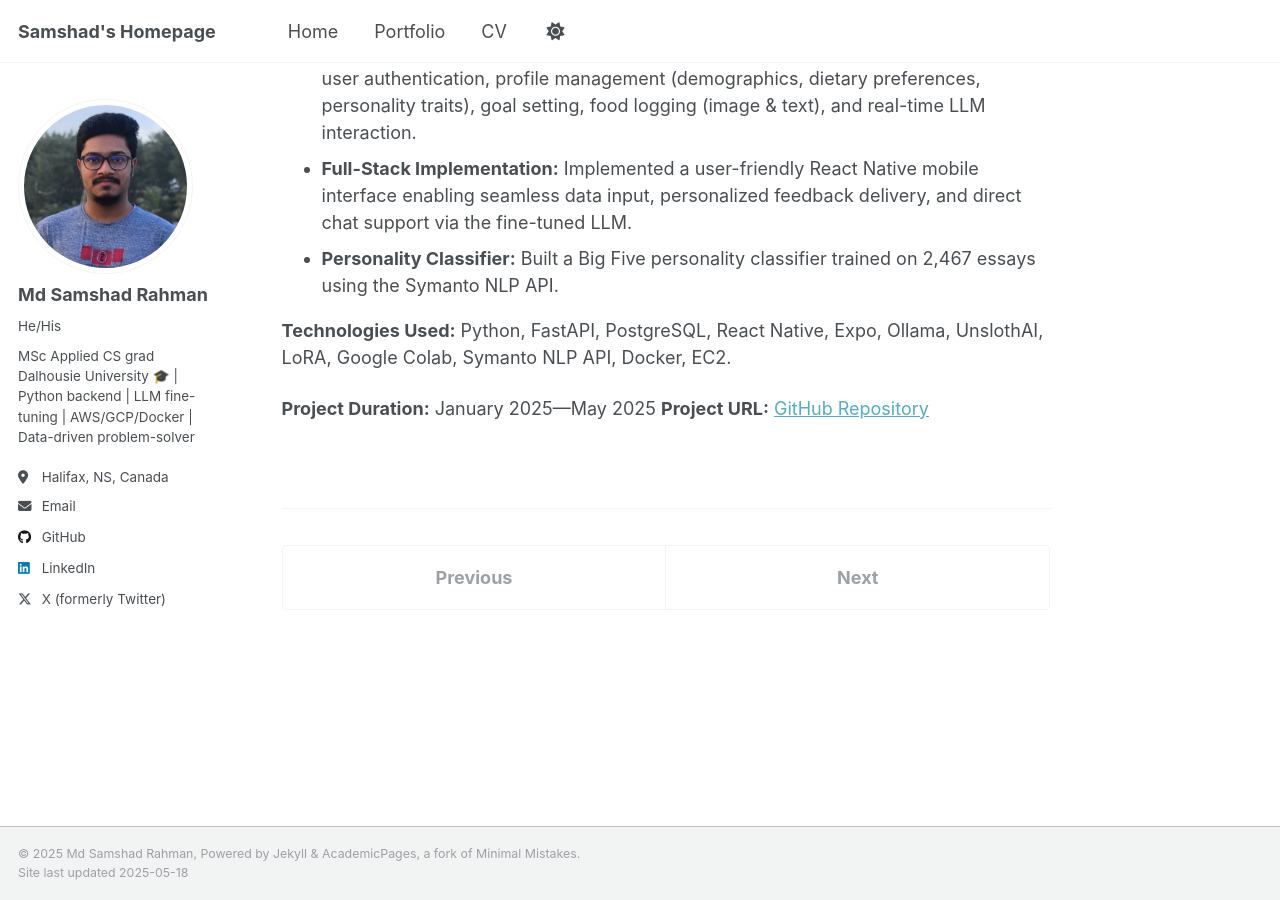
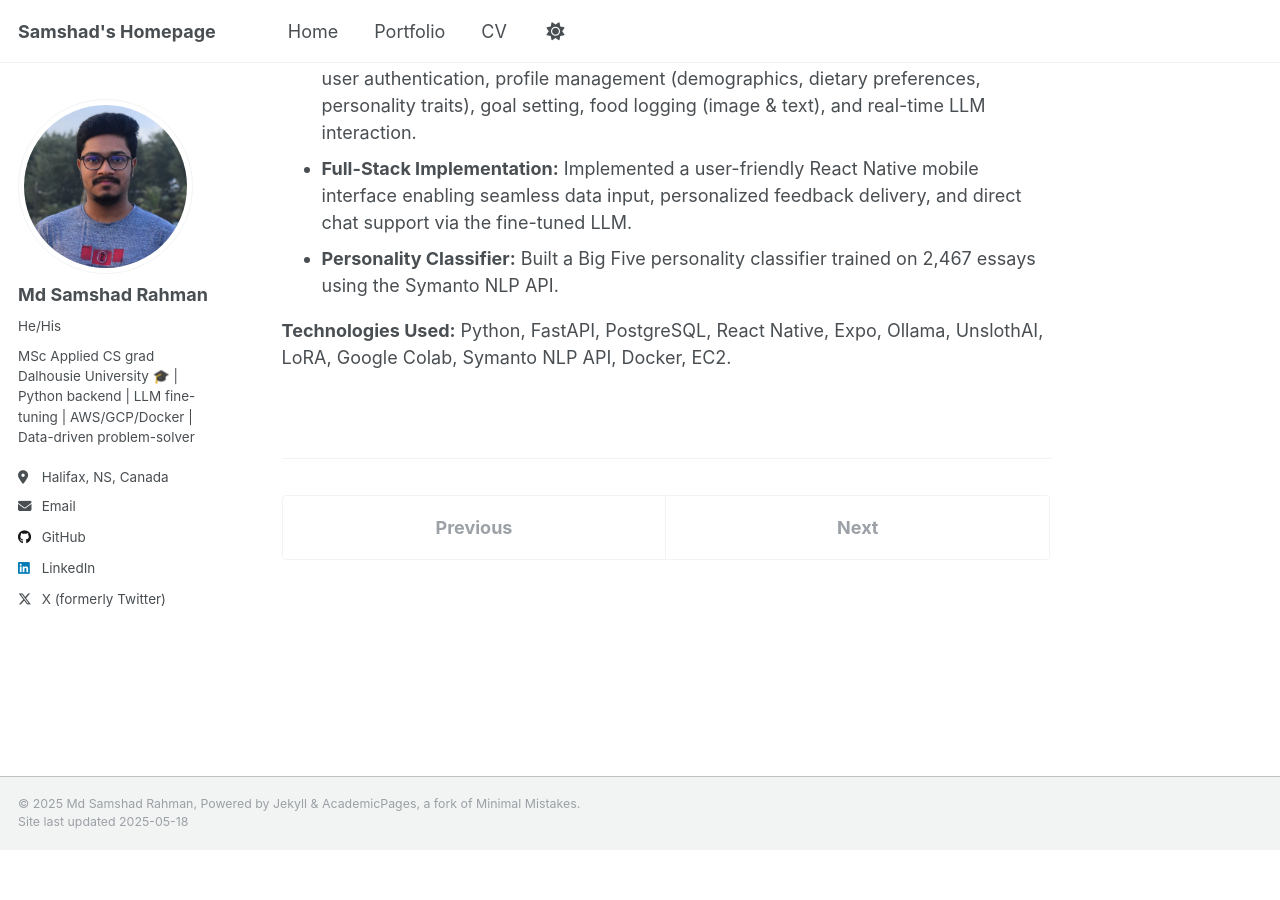
Before and after one commit to samshad/samshad, a Jekyll site: the page built from _portfolio/2025-01-mindful-eating-app.md, in a window 1280 px wide and 900 px high, scrolled down 636 px. Built offline with Jekyll 4.4.1, drawn with Linux system fonts in a browser that asks for light colours; after the commit the page ends 1486 px from its top, so only the background shows below that.

Commit message:
Add GitHub link to project metadata and clean up project details

```diff
--- a/_layouts/single.html
+++ b/_layouts/single.html
@@ -41,6 +41,12 @@ layout: default
         {% elsif page.date %}
           <p class="page__date"><strong><i class="fa fa-fw fa-calendar" aria-hidden="true"></i> {{ site.data.ui-text[site.locale].date_label | default: "Published:" }}</strong> <time datetime="{{ page.date | date_to_xmlschema }}">{{ page.date | default: "1900-01-01" | date: "%B %d, %Y" }}</time></p>
         {% endif %}
+          {% if page.item_url %}
+              <p class="page__meta-item">
+                <i class="fa fa-fw fa-link" aria-hidden="true"></i>
+                <strong>GitHub Link:</strong> <a href="{{ page.item_url }}" target="_blank" rel="noopener noreferrer">{{ page.item_url | remove: "https://" | remove: "http://" }}</a>
+              </p>
+            {% endif %}
         </header>
       {% endunless %}
 
--- a/_portfolio/2025-01-mindful-eating-app.md
+++ b/_portfolio/2025-01-mindful-eating-app.md
@@ -19,6 +19,3 @@ This project involved the end-to-end development of a personalized mindful eatin
 *   **Personality Classifier:** Built a Big Five personality classifier trained on 2,467 essays using the Symanto NLP API.
 
 **Technologies Used:** Python, FastAPI, PostgreSQL, React Native, Expo, Ollama, UnslothAI, LoRA, Google Colab, Symanto NLP API, Docker, EC2.
-
-**Project Duration:** January 2025—May 2025
-**Project URL:** [GitHub Repository](https://github.com/samshad/mindful-eating-backend)
```
